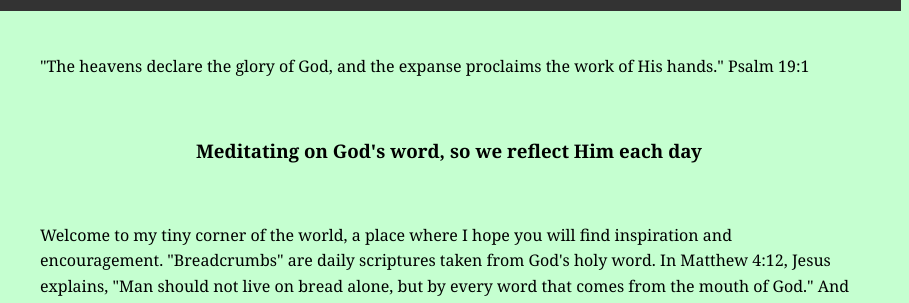
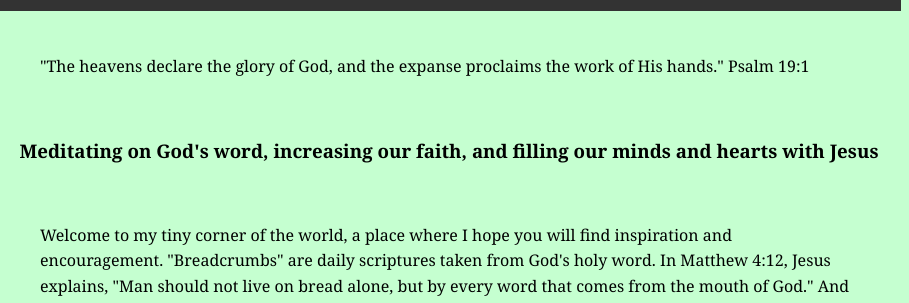
Before and after one commit to cotycotyjones/LIB841, a plain HTML site: page index.html in a window 1280 px wide. Shown: the part 139-442 px from the top of the page, 371-1280 px from the left. Drawn offline with Linux system fonts and the light colour scheme.

Commit message:
Update index.html

```diff
--- a/index.html
+++ b/index.html
@@ -21,7 +21,7 @@
 <td>
 <img class="greyborder" src="Pictures/crosses.jpeg" height="400" width="350" /></td>
 <td><div>"The heavens declare the glory of God, and the expanse proclaims the work of His hands." Psalm 19:1</div>
-<H3>Meditating on God's word, so we reflect Him each day</H3>
+<H3>Meditating on God's word, increasing our faith, and filling our minds and hearts with Jesus</H3>
 <div>Welcome to my tiny corner of the world, a place where I hope you will find inspiration and encouragement.
 "Breadcrumbs" are daily scriptures taken from God's holy word. In Matthew 4:12, Jesus explains, "Man should not live on bread alone, but by every word that comes from the mouth of God."
 And in Psalm 119:105, King David proclaims, "Your word is a lamp to my feet and a light to my path. God's word is full of power. For the believer, it is a living force that sustains us and guides us daily.
```
